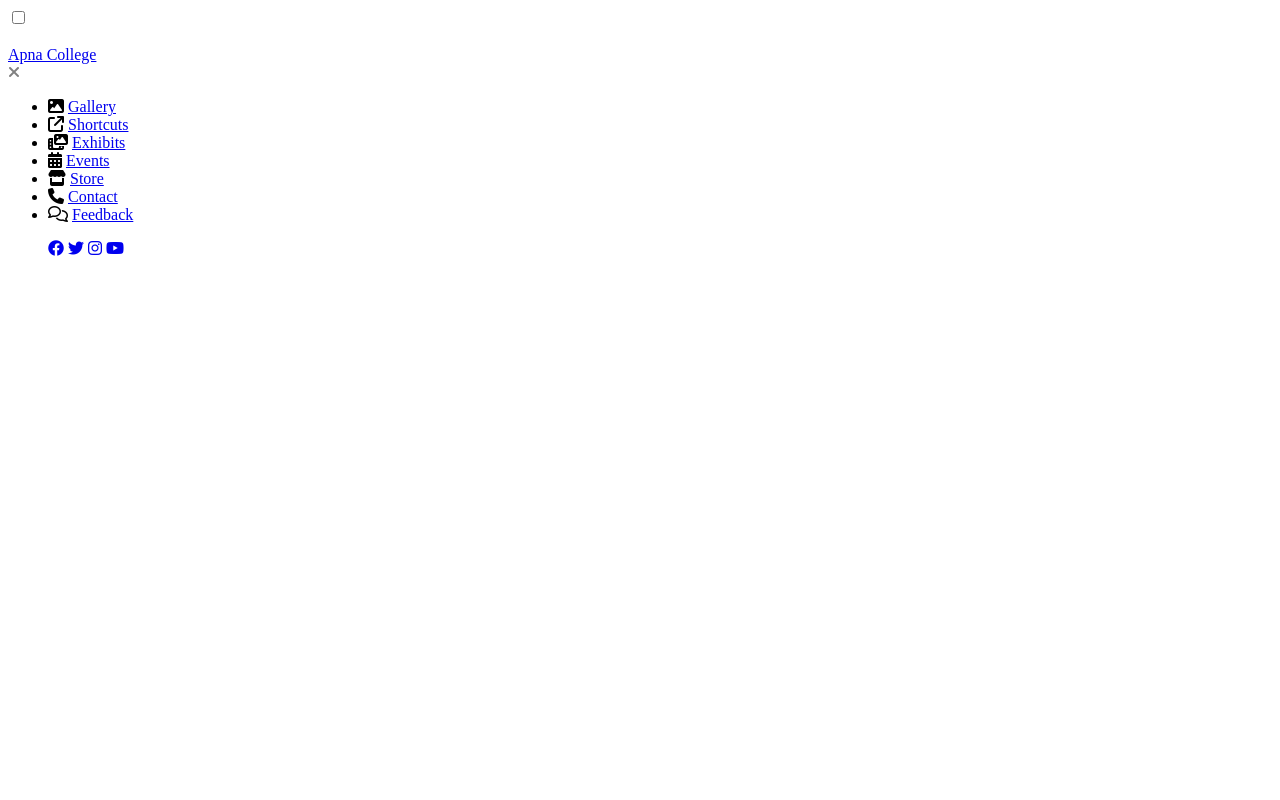
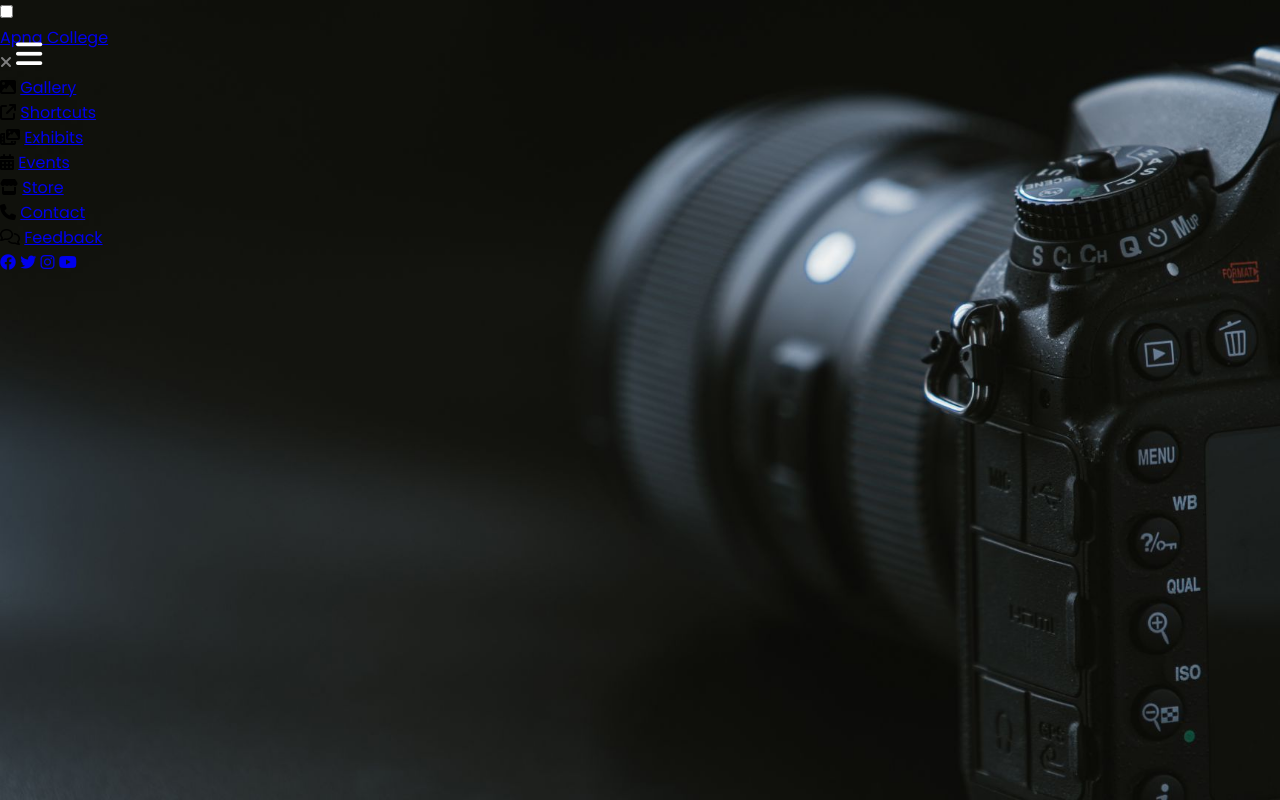
Before and after one commit to ABHISHEK-PRASAD-BAHELIYA/Photography-Dashboard, a plain HTML site: page index.html in a window 1280 px wide. Drawn offline with Linux system fonts and the light colour scheme.

Commit message:
working on styling

```diff
--- a/index.html
+++ b/index.html
@@ -5,9 +5,10 @@
     <meta charset="UTF-8" />
     <meta http-equiv="X-UA-Compatible" content="IE=edge" />
     <meta name="viewport" content="width=device-width, initial-scale=1.0" />
-    <title>CSS Project</title>
+    <title>Photography Website Dashboard</title>
     <link rel="preconnect" href="https://fonts.googleapis.com" />
     <link rel="preconnect" href="https://fonts.gstatic.com" crossorigin />
+    <link href="https://fonts.googleapis.com/css2?family=Poppins:ital,wght@0,100;0,200;0,300;0,400;0,500;0,600;0,700;0,800;0,900;1,100;1,200;1,300;1,400;1,500;1,600;1,700;1,800;1,900&display=swap" rel="stylesheet">
     <link
       href="https://fonts.googleapis.com/css2?family=Poppins&display=swap"
       rel="stylesheet"
@@ -16,6 +17,7 @@
       rel="stylesheet"
       href="https://cdnjs.cloudflare.com/ajax/libs/font-awesome/6.4.0/css/all.min.css"
     />
+    <link rel="stylesheet" href="style.css"/>
   </head>
   <body>
     <div class="main_box">
--- a/style.css
+++ b/style.css
@@ -0,0 +1,20 @@
+* {
+    margin: 0;
+    padding: 0;
+    font-family: "Poppins", sans-serif;
+}
+
+.main_box {
+    background: url(photo.jpg);
+    height: 100vh;
+    background-size: cover;
+}
+
+.btn_one {
+    color: white;
+    font-size: 30px;
+    font-weight: 700px;
+    position: absolute;
+    left: 16px;
+    line-height: 60px;
+}
```
